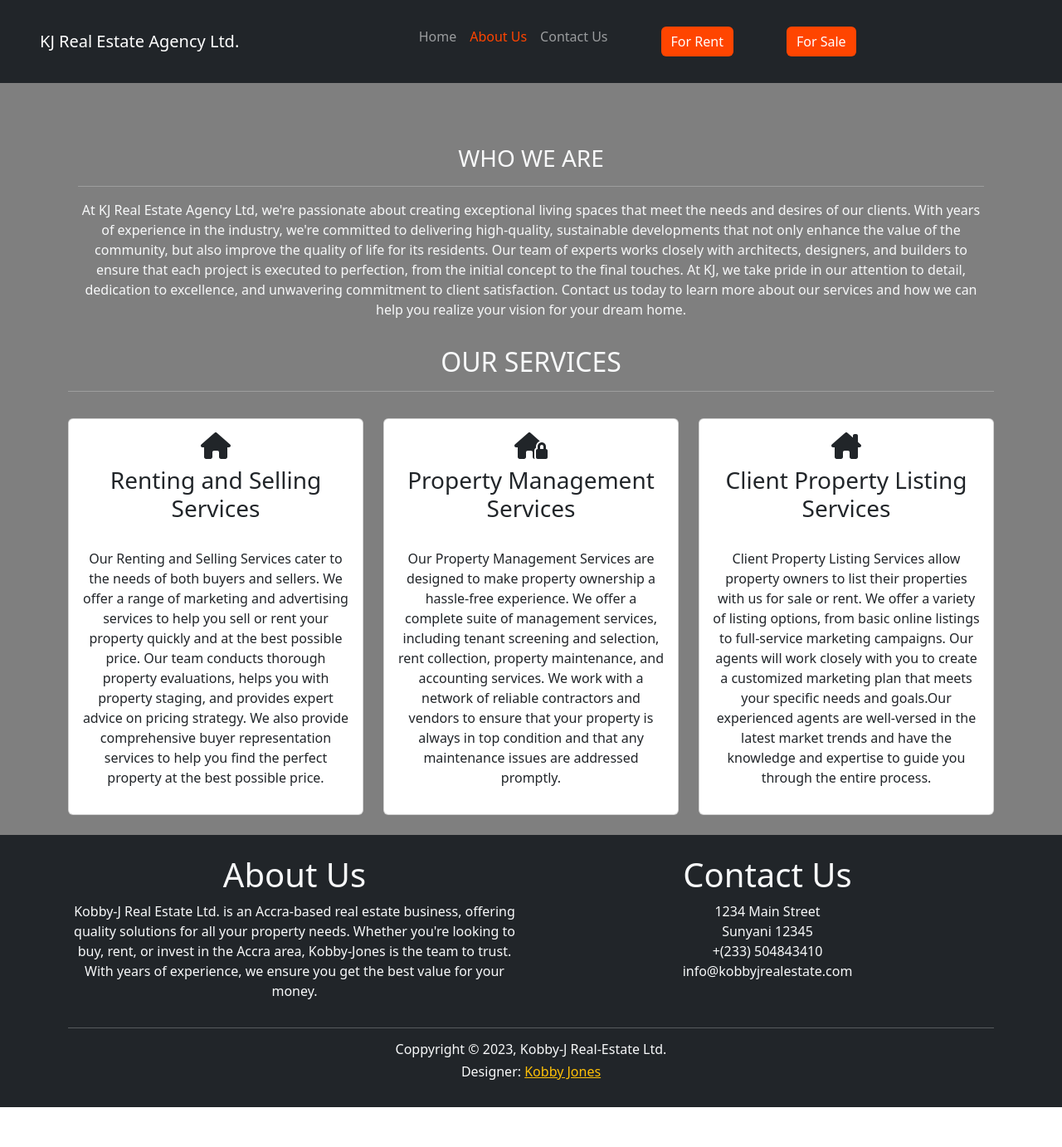
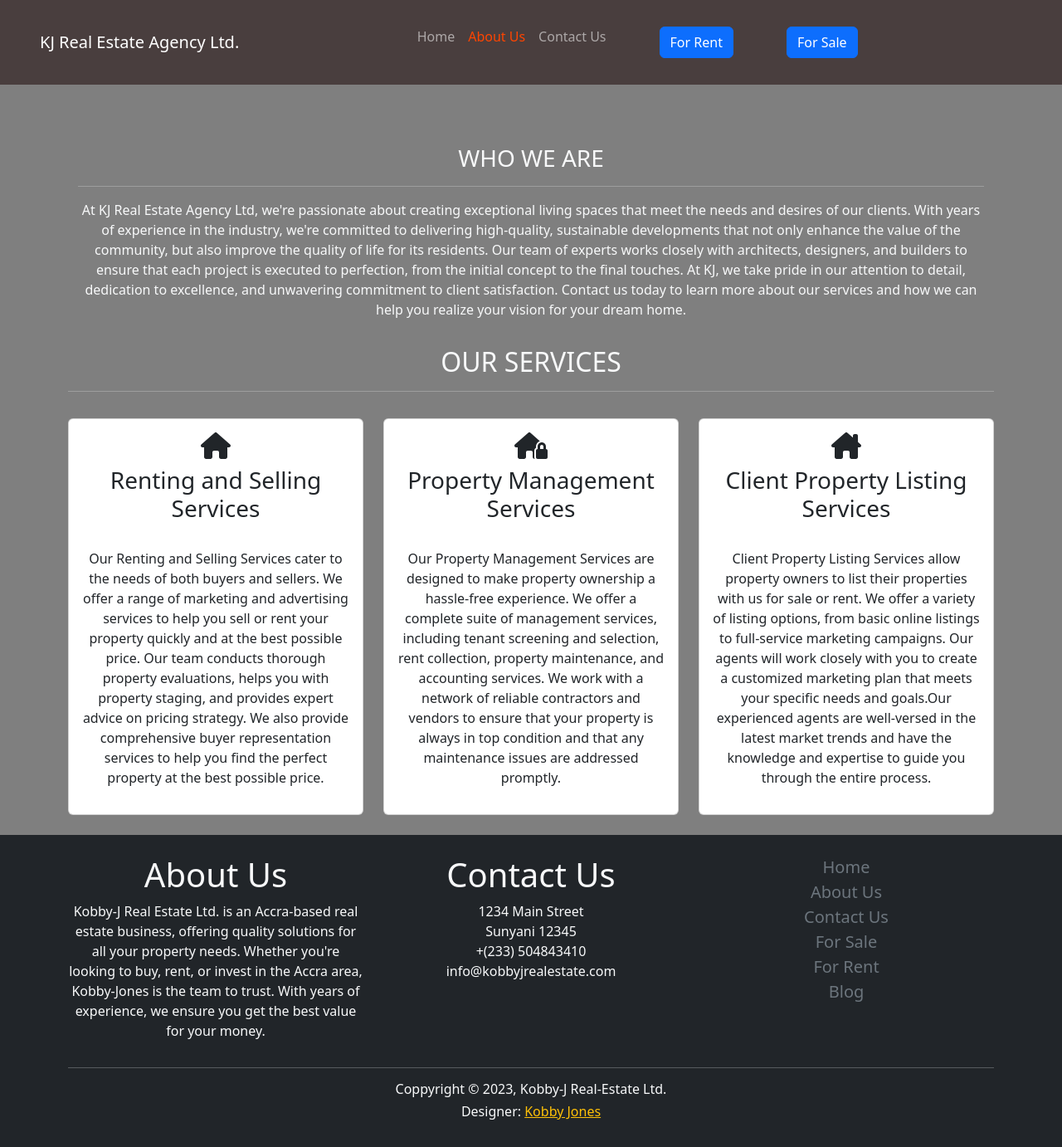
Before and after one commit to Kobby-Jones/react-deployment-with-k8s-ArgoCD, a React (Create React App) app: page /about in a window 1280 px wide. Shown: the whole page at 83% size. Before the commit the page ends 1334 px from the top, so only its background shows below. Built offline with nearby package versions, Linux system fonts and the light colour scheme.

Commit message:
Scroll page to top when rendered

```diff
--- a/package.json
+++ b/package.json
@@ -7,9 +7,6 @@
     "@fortawesome/fontawesome-svg-core": "^6.4.0",
     "@fortawesome/free-solid-svg-icons": "^6.4.0",
     "@fortawesome/react-fontawesome": "^0.2.0",
-    "@nivo/calendar": "^0.80.0",
-    "@nivo/colors": "^0.80.0",
-    "@nivo/core": "^0.80.0",
     "@testing-library/jest-dom": "^5.16.5",
     "@testing-library/react": "^13.4.0",
     "@testing-library/user-event": "^13.5.0",
--- a/src/components/About.jsx
+++ b/src/components/About.jsx
@@ -1,8 +1,12 @@
 import React from 'react';
 import { Container } from 'react-bootstrap';
 import WhoWeAre from './WhoWeAre';
+import { useEffect } from "react";
 
 function About() {
+useEffect(() => {
+  window.scrollTo(0, 0);
+}, []);
     return (
       <section className='mb-3'
       >
--- a/src/components/Contact.jsx
+++ b/src/components/Contact.jsx
@@ -2,8 +2,12 @@ import React from 'react';
 import { Card, Col, Container, Row } from 'react-bootstrap';
 import ContactForm from './ContactForm';
 import contactBackground from '../img/property6.jpg'
+import { useEffect } from "react";
 
 function ContactUs() {
+  useEffect(() => {
+    window.scrollTo(0, 0);
+  }, []);
     return (
       <div
         style={{
--- a/src/components/Footer.jsx
+++ b/src/components/Footer.jsx
@@ -1,12 +1,13 @@
 import React from 'react';
 import { Col, Container, Row } from 'react-bootstrap';
+import { Link } from 'react-router-dom';
 
 function Footer() {
     return (
       <footer className="bg-dark py-4">
         <Container>
           <Row>
-            <Col lg="6">
+            <Col lg="4">
               <div className="text-center">
                 <h1 className="text-light">About Us</h1>
               </div>
@@ -20,7 +21,7 @@ function Footer() {
                 </p>
               </div>
             </Col>
-            <Col>
+            <Col lg='4'>
               <div className="text-center">
                 <h1 className="text-light">Contact Us</h1>
               </div>
@@ -32,6 +33,16 @@ function Footer() {
                   <li className="text-light">info@kobbyjrealestate.com</li>
                 </ul>
               </div>
+            </Col>
+            <Col lg='4 text-center'>
+              <ul className='list-unstyled'>
+                <li><Link className='text-decoration-none fs-5 text-secondary' to='/'>Home</Link></li>
+                <li><Link className='text-decoration-none fs-5 text-secondary' to='/about'>About Us</Link></li>
+                <li><Link className='text-decoration-none fs-5 text-secondary' to='/contact'>Contact Us</Link></li>
+                <li><Link className='text-decoration-none fs-5 text-secondary' to='/sales'>For Sale</Link></li>
+                <li><Link className='text-decoration-none fs-5 text-secondary' to='/rent'>For Rent</Link></li>
+                <li><Link className='text-decoration-none fs-5 text-secondary' to='/about'>Blog</Link></li>
+              </ul>
             </Col>
           </Row>
           <div className="line">
--- a/src/components/Home.jsx
+++ b/src/components/Home.jsx
@@ -1,8 +1,12 @@
 import React from 'react';
+import { useEffect } from 'react';
 import { Container, Row, Col, Button } from 'react-bootstrap';
 import backgroundImage from '../img/image_2.jpg'
 
 const HomePage = () => {
+  useEffect(() => {
+    window.scrollTo(0, 0);
+  }, []);
   return (
     <div
       className="d-flex align-items-center justify-content-center"
--- a/src/components/Navbar.jsx
+++ b/src/components/Navbar.jsx
@@ -5,7 +5,7 @@ import { NavLink } from 'react-router-dom';
 function CustomNavbar() {
 
     return (
-      <Navbar bg="dark" className="px-5 py-4 fixed-top" variant="dark" expand="md">
+      <Navbar  className="px-5 py-4 fixed-top" variant="dark" expand="md">
         <Navbar.Brand href="#">KJ Real Estate Agency Ltd.</Navbar.Brand>
         <Navbar.Toggle aria-controls="basic-navbar-nav" />
         <Navbar.Collapse id="basic-navbar-nav">
@@ -20,12 +20,12 @@ function CustomNavbar() {
               Contact Us
             </NavLink>
             <NavLink to="rent" className="nav-link">
-              <Button className="ms-5" variant="warning">
+              <Button className="ms-5" variant="primary">
                 For Rent
               </Button>
             </NavLink>
             <NavLink to="sales" className="nav-link">
-              <Button className="ms-5" variant="warning">
+              <Button className="ms-5" variant="primary">
                 For Sale
               </Button>
             </NavLink>
--- a/src/components/RentPageWithFooter.jsx
+++ b/src/components/RentPageWithFooter.jsx
@@ -1,8 +1,13 @@
 import React from "react";
 import Footer from "./Footer";
 import RentPropertySection from './RentPropertiesSection';
+import { useEffect } from "react";
 
 function RentPageWithFooter() {
+
+useEffect(() => {
+  window.scrollTo(0, 0);
+}, []);
   return (
     <div>
       <RentPropertySection />
--- a/src/components/RentPropertiesSection.jsx
+++ b/src/components/RentPropertiesSection.jsx
@@ -3,8 +3,12 @@ import forRent from "./RentProperties";
 import { Container, Row, Col, Card, Button } from "react-bootstrap";
 import backgroundImage from "../img/background_img_1.jpg";
 import { Link } from 'react-router-dom';
+import { useEffect } from "react";
 
 function RentPropertySection() {
+  useEffect(() => {
+    window.scrollTo(0, 0);
+  }, []);
   return (
     <section
       className="bg-info py-5"
--- a/src/components/Routers.jsx
+++ b/src/components/Routers.jsx
@@ -13,6 +13,7 @@ function Routers() {
       <div>
         <CustomNavbar />
         <Routes>
+
             <Route path="/" element={<App />} />
             <Route path="/about" element={<ServicesPageWithFooter />} />
             <Route path="/contact" element={<ContactPageWithFooter />} />
@@ -20,7 +21,6 @@ function Routers() {
             <Route path="/rent" element={<RentPageWithFooter />} />
             <Route path="/rent-details/:id" element={<RentDetails />} />
             <Route path="/sales-details/:id" element={<SalesDetails />} />
-
         </Routes>
       </div>
     );
--- a/src/components/SalesPageWithFooter.jsx
+++ b/src/components/SalesPageWithFooter.jsx
@@ -1,8 +1,12 @@
 import React from 'react';
 import Footer from './Footer';
 import SalesPropertySection from './SalesPropertySection';
+import { useEffect } from "react";
 
 function SalesPageWithFooter() {
+    useEffect(() => {
+      window.scrollTo(0, 0);
+    }, []);
     return (
         <div>
             <SalesPropertySection />
--- a/src/components/SalesPropertySection.jsx
+++ b/src/components/SalesPropertySection.jsx
@@ -3,8 +3,12 @@ import forSale from './saleProperties'
 import { Container, Row, Col, Card, Button } from "react-bootstrap";
 import backgroundImage from "../img/image_5.jpg";
 import { Link } from "react-router-dom";
+import { useEffect } from "react";
 
 function SalesPropertySection() {
+  useEffect(() => {
+    window.scrollTo(0, 0);
+  }, []);
   return (
     <section
       className="bg-info py-5"
--- a/src/index.css
+++ b/src/index.css
@@ -11,14 +11,23 @@ code {
   font-family: source-code-pro, Menlo, Monaco, Consolas, 'Courier New',
     monospace;
 }
+nav{
+  background-color: rgb(73, 62, 62) !important;
+}
 nav a.nav-link.active{
   color: orangered !important;
-}
-nav button{
-  background-color: orangered !important;
-  border: orangered !important;
-  color: white !important;
 }
 nav a.nav-link:hover{
   color: orangered !important;
 }
+
+@media only screen and (max-width: 600px) {
+  nav{
+    text-align: center;
+  }
+}
+@media only screen and (min-width: 600px) {
+  nav{
+    text-align: center;
+  }
+}
```
Also changed, not shown: 1 other file (tests, documents, lock files or other folders). Lines whose indentation alone changed are shown as unchanged.
